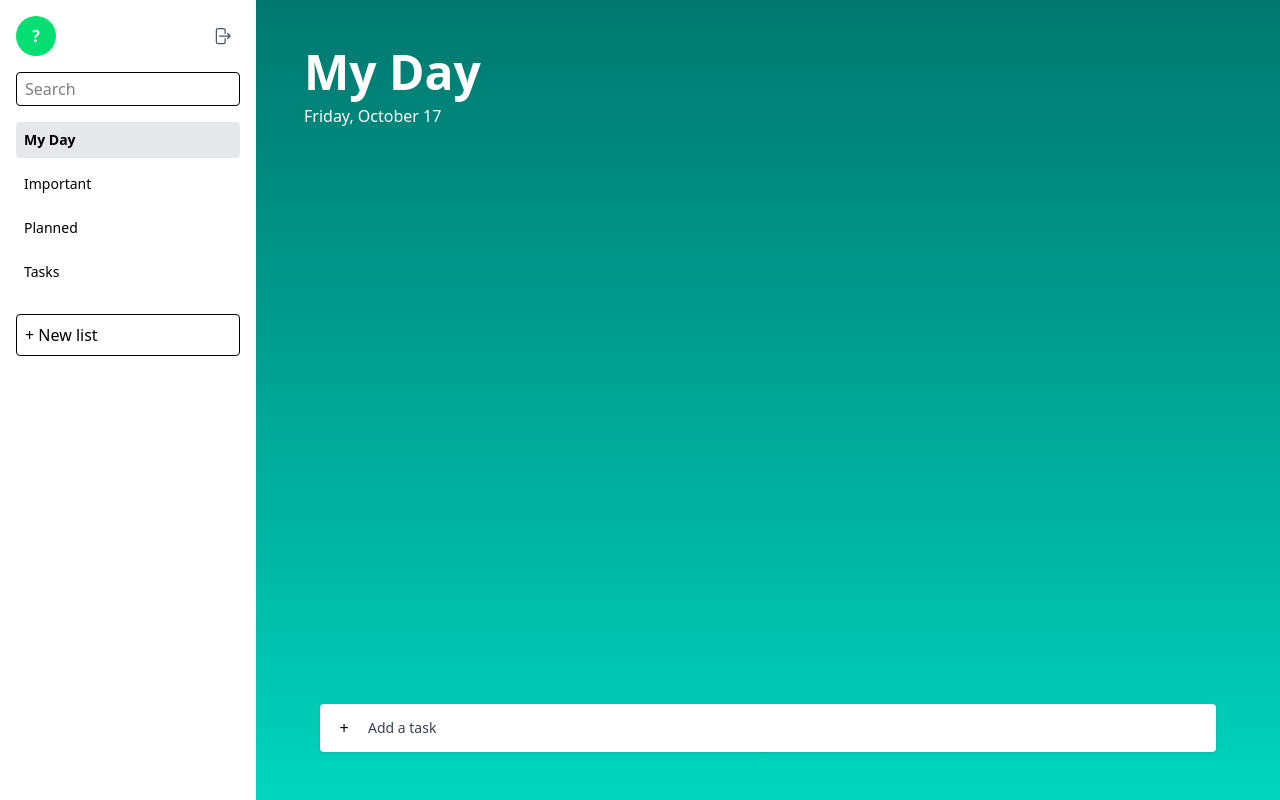
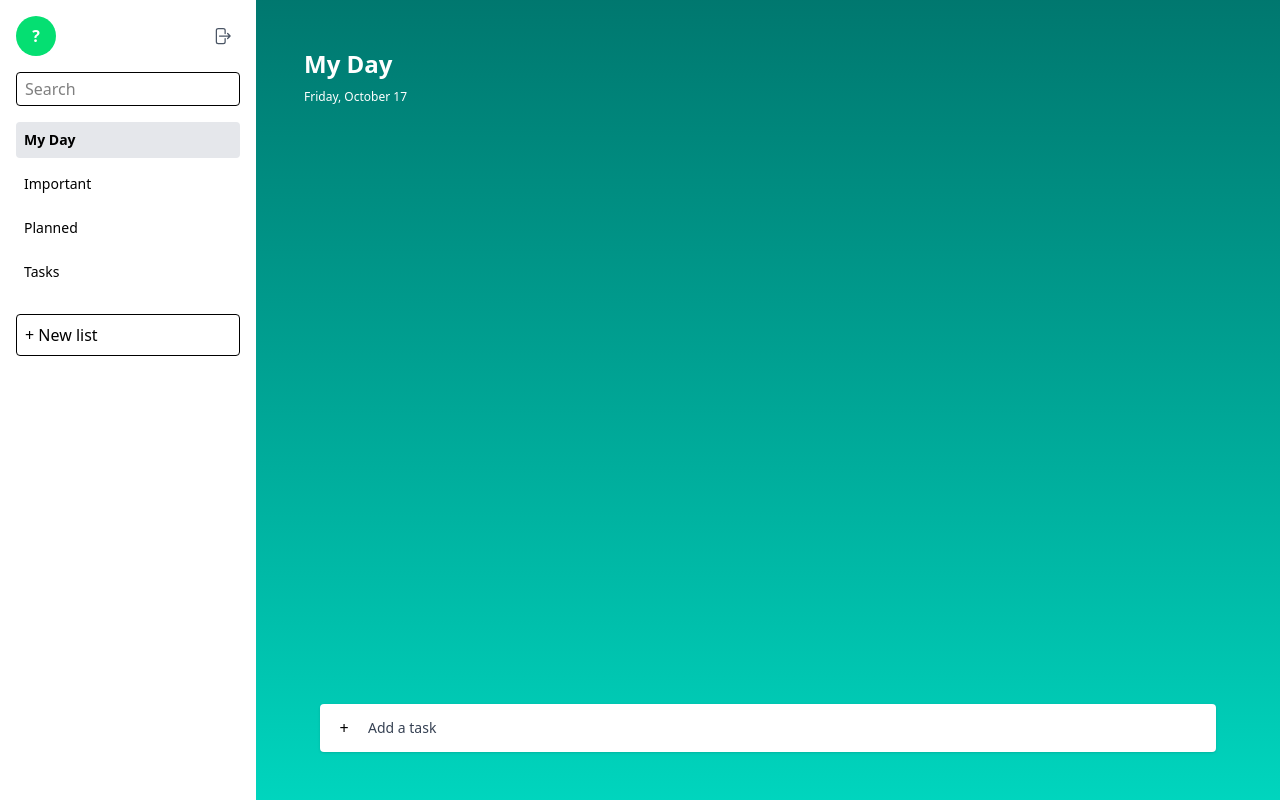
Before and after one commit to AndyAnh174/agent-todo, a Next.js app in the folder client/: page /myday in a window 1280 px wide. Built offline with nearby package versions, Linux system fonts and the light colour scheme.

Commit message:
feat: update My Day page styles and adjust text sizes for improved readability

```diff
--- a/client/src/app/myday/page.tsx
+++ b/client/src/app/myday/page.tsx
@@ -21,12 +21,12 @@ export default function MyDay() {
     <div className="flex">
       <Sidebar />
       <div className="flex-1 min-h-screen">
-        <section className="relative w-full rounded-lg">
+        <section className="relative w-full">
           {/* large gradient hero */}
           <div className="w-full min-h-screen bg-gradient-to-b from-teal-700 to-teal-400 text-white relative">
             <div className="p-8 md:p-12 max-w-4xl">
-              <h1 className="text-4xl md:text-5xl font-semibold">My Day</h1>
-              <p className="mt-2 text-sm md:text-base">{today}</p>
+              <h1 className="text-2xl font-semibold">My Day</h1>
+              <p className="mt-2 text-[12px]">{today}</p>
             </div>
           </div>
 
```
